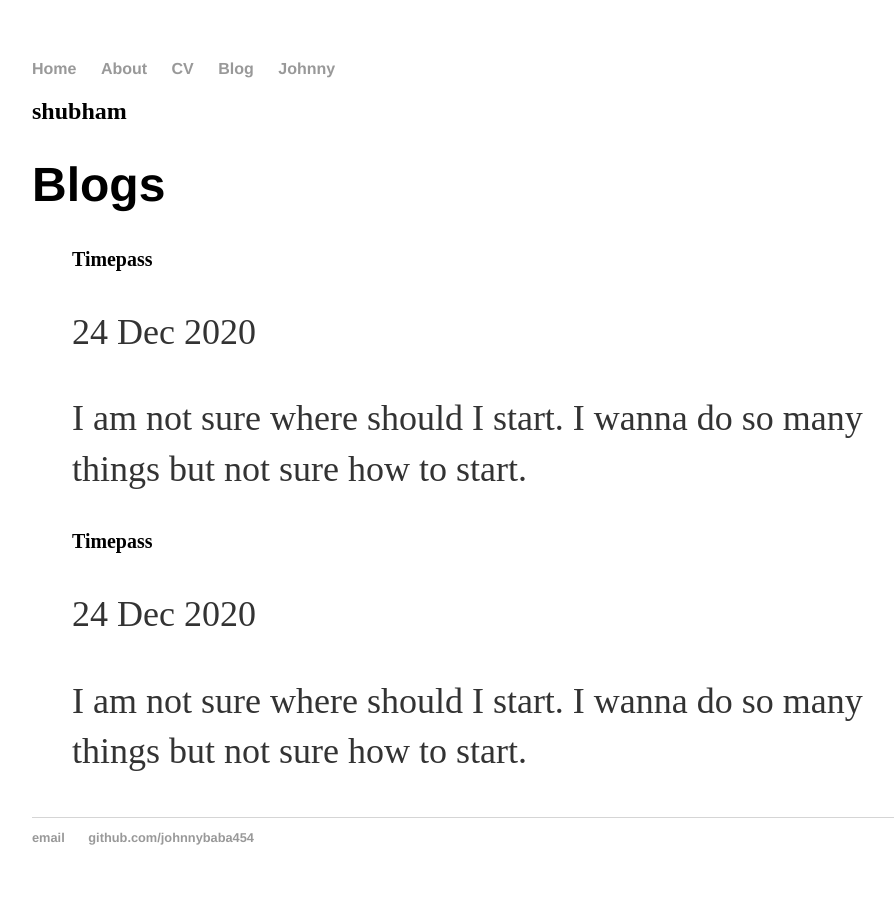
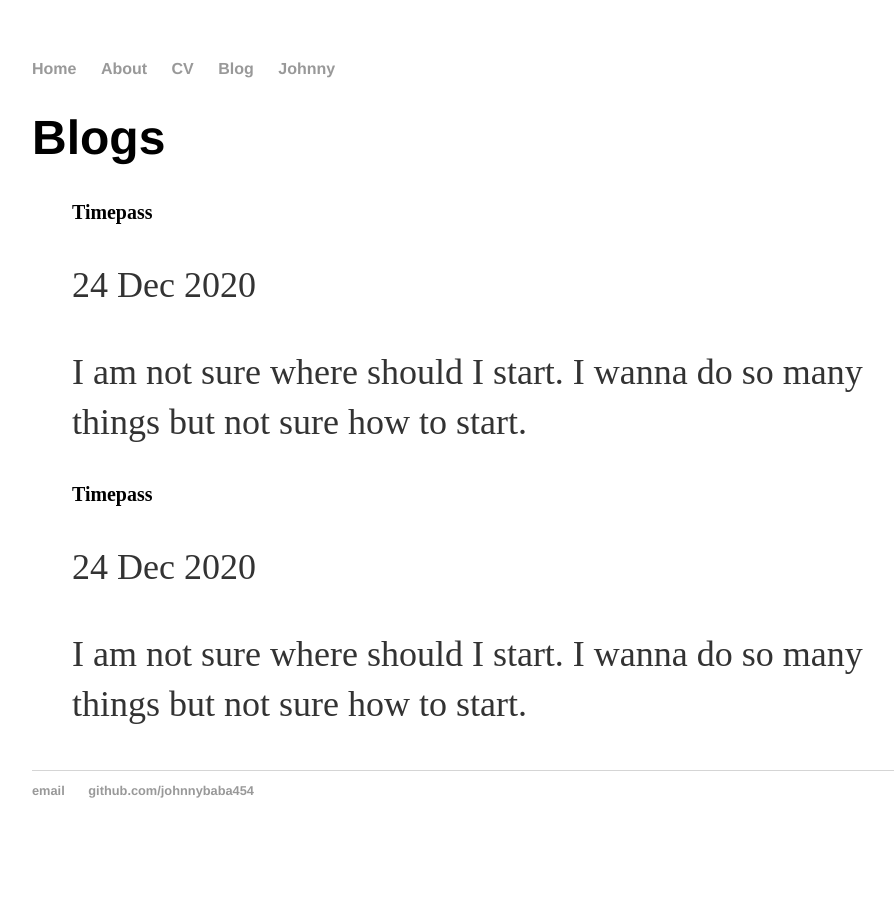
Before and after one commit to johnnybaba454/johnnybaba454.github.io, a Jekyll site: the page built from blog/index.html, in a window 1280 px wide. Shown: the whole page, without its empty margins (160-1054 px from the left). Built offline with Jekyll 4.4.1, drawn with Linux system fonts in a browser that asks for light colours; Markdown is read by kramdown in place of the engine named in the settings.

Commit message:
Update default.html

```diff
--- a/_layouts/default.html
+++ b/_layouts/default.html
@@ -17,7 +17,6 @@
 	    		</ul>
 			</nav>
 			<div class="container">
-			<h2>shubham</h2>
 			{{ content }}
 
 			</div><!-- /.container -->
```
